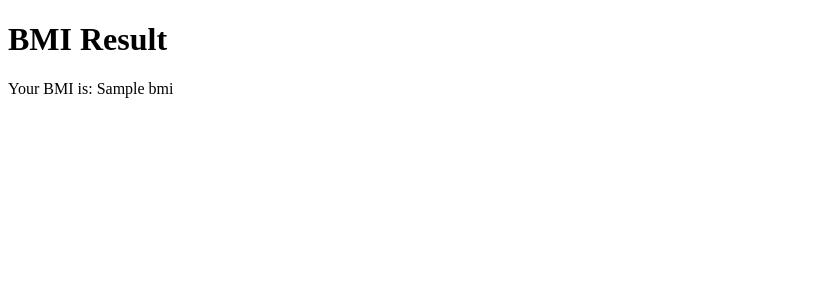
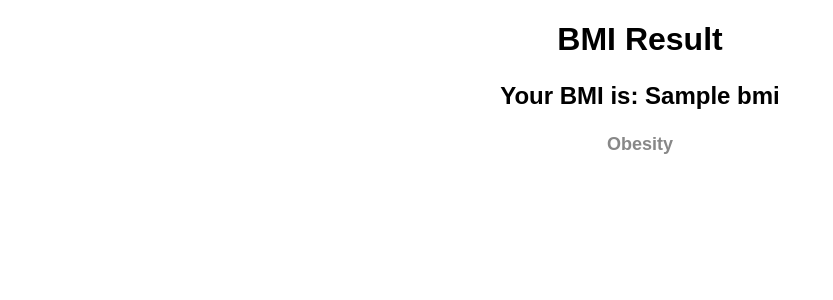
Before and after one commit to Muntaha-Islam0019/BMI-Meter, a Flask app: template templates/result.html in a window 1280 px wide. Shown: the top 300 px of the page, without its empty margins (0-833 px from the left). Run offline with Flask 3, Linux system fonts and the light colour scheme; the template is opened without the code that fills it: most values are stand-ins (such as "Sample title", 1, 10 or a date in 2020).

Commit message:
Added styling to result page

```diff
--- a/templates/result.html
+++ b/templates/result.html
@@ -2,9 +2,44 @@
 <html>
 <head>
     <title>BMI Result</title>
+    <style>
+        body {
+            font-family: Arial, sans-serif;
+            margin: 20px;
+        }
+        h1 {
+            text-align: center;
+            margin-bottom: 20px;
+        }
+        .result {
+            text-align: center;
+            margin-top: 20px;
+            font-weight: bold;
+        }
+        .result p {
+            font-size: 24px;
+        }
+        .result .category {
+            font-size: 18px;
+            color: #888;
+        }
+    </style>
 </head>
 <body>
     <h1>BMI Result</h1>
-    <p>Your BMI is: {{ bmi }}</p>
+    <div class="result">
+        <p>Your BMI is: {{ bmi }}</p>
+        <p class="category">
+            {% if bmi < 18.5 %}
+                Underweight
+            {% elif bmi < 25 %}
+                Normal weight
+            {% elif bmi < 30 %}
+                Overweight
+            {% else %}
+                Obesity
+            {% endif %}
+        </p>
+    </div>
 </body>
 </html>
```
